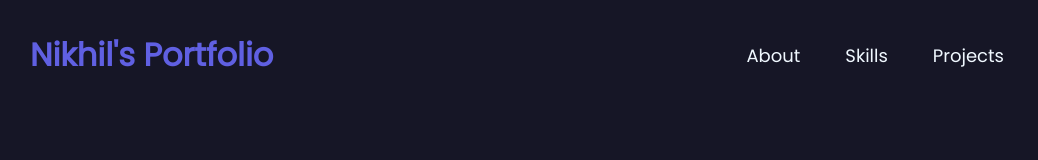
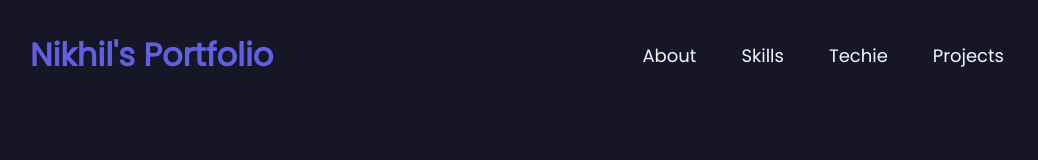
Before and after one commit to CherukuriNikhil/portfolio, a plain HTML site: page index.html in a window 1280 px wide. Shown: the top 160 px of the page, without its empty margins (113-1151 px from the left). Drawn offline with nearby package versions, Linux system fonts and the light colour scheme.

Commit message:
added Techie

```diff
--- a/index.html
+++ b/index.html
@@ -28,6 +28,7 @@
 				<ul>
 					<li><a href="#about">About</a></li>
 					<li><a href="#skills">Skills</a></li>
+					<li><a href="#Techie">Techie</a></li>
 					<li><a href="#portfolio">Projects</a></li>
 				</ul>
 			</div>
```
